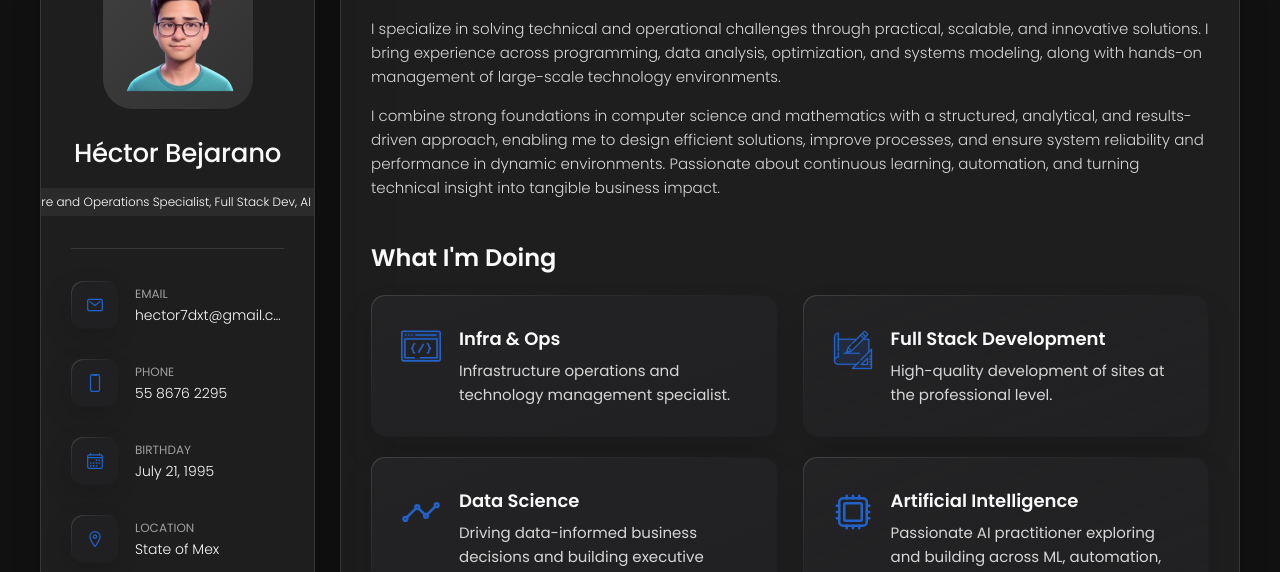
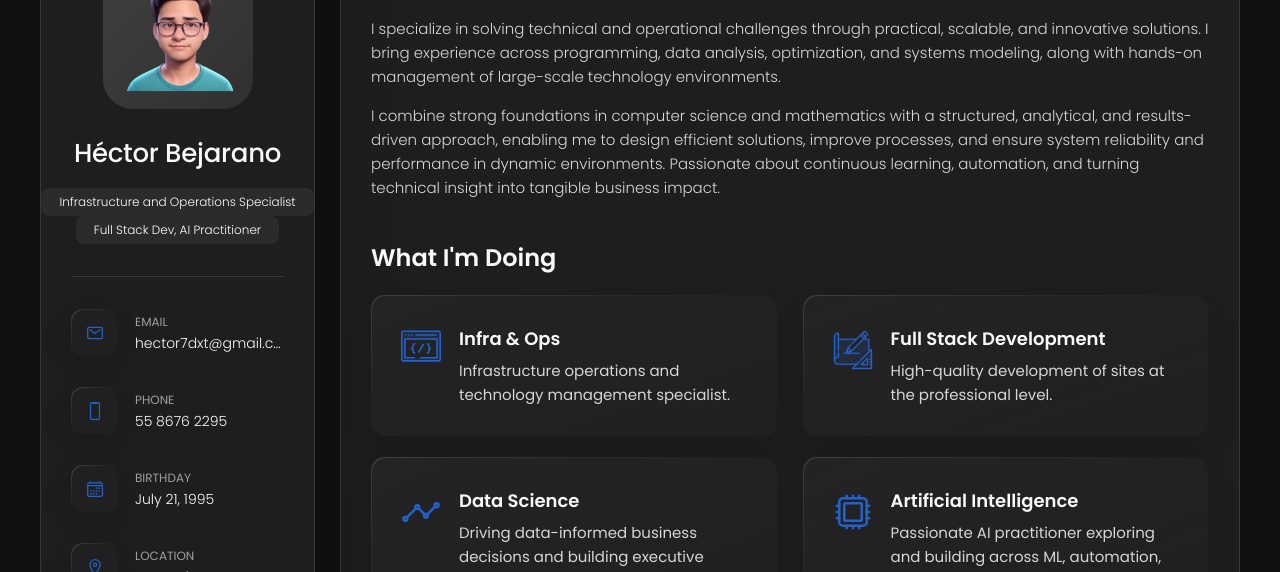
Before and after one commit to hector7dxt/vcard_personal, a plain HTML site: page index.html in a window 1280 px wide. Shown: the part 162-734 px from the top of the page. Drawn offline with nearby package versions, Linux system fonts and the light colour scheme.

Commit message:
Update index.html

```diff
--- a/index.html
+++ b/index.html
@@ -42,7 +42,8 @@
         <div class="info-content">
           <h1 class="name" title="Richard hanrick">Héctor Bejarano</h1>
 
-          <p class="title">Infrastructure and Operations Specialist, Full Stack Dev, AI Practitioner</p>
+          <p class="title">Infrastructure and Operations Specialist</p>
+          <p class="title">Full Stack Dev, AI Practitioner</p>
         </div>
 
         <button class="info_more-btn" data-sidebar-btn>
```
